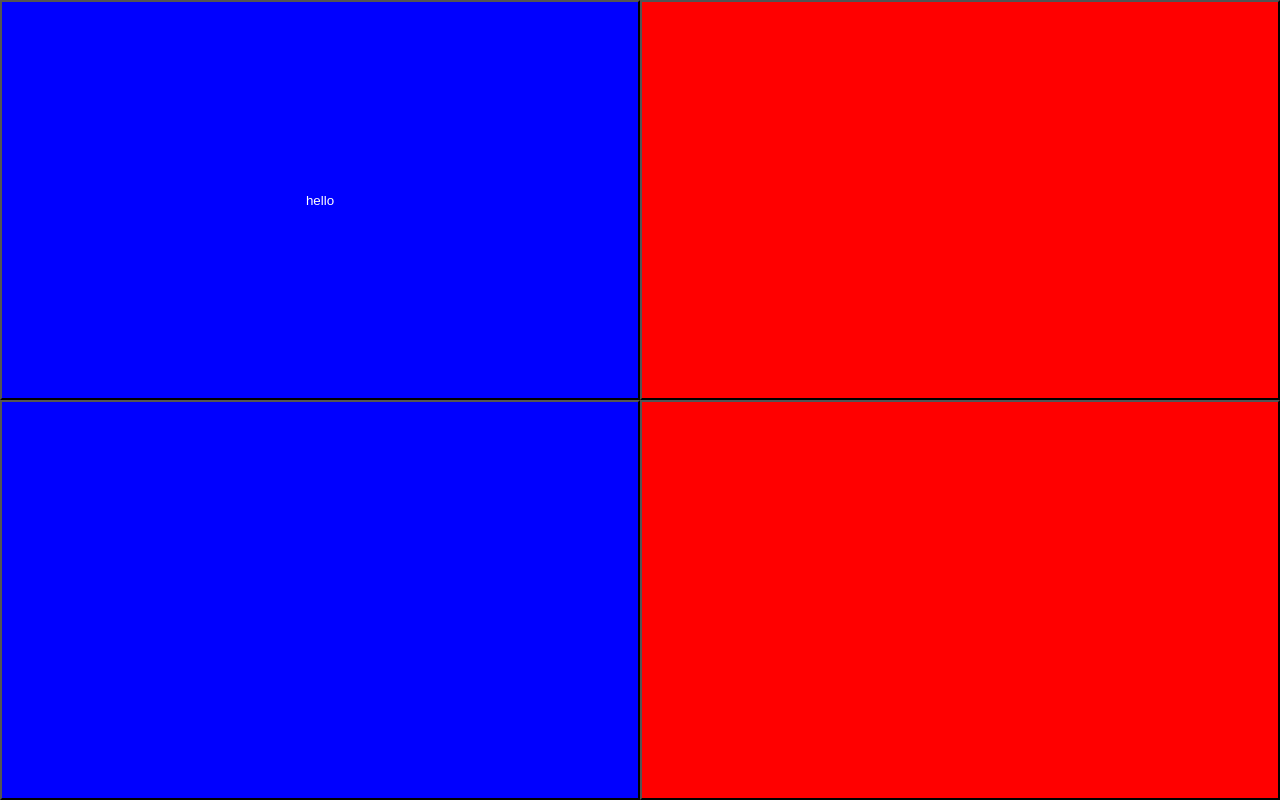
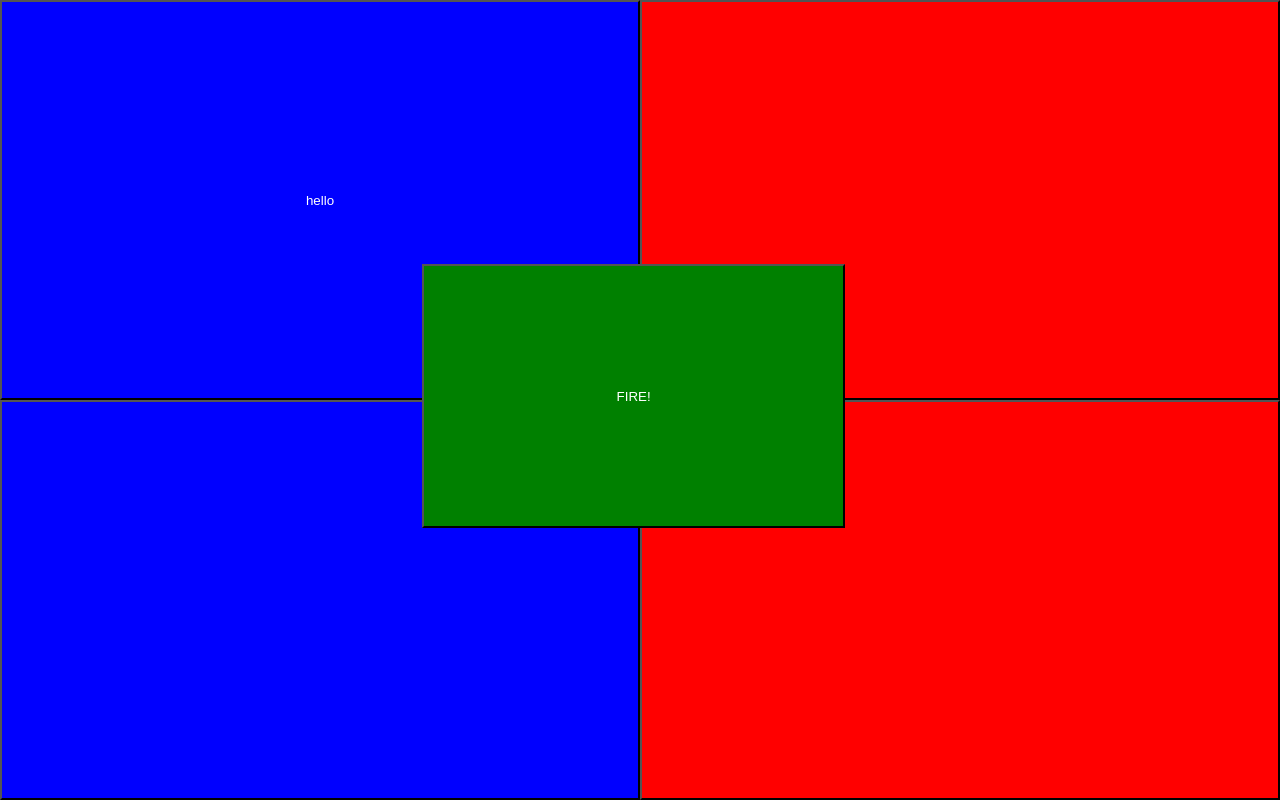
Before and after one commit to seanhess/rudolf, a website: page index.html in a window 1280 px wide. Drawn offline with nearby package versions, Linux system fonts and the light colour scheme.

Commit message:
shoot catapult

```diff
--- a/index.html
+++ b/index.html
@@ -51,6 +51,17 @@
         bottom: 0px;
     }
 
+    .control.FIRE {
+        position: absolute;
+        width: 33%;
+        height: 33%;
+        top: 33%;
+        bottom: 33%;
+        left: 33%;
+        right: 33%;
+        background: green;
+    }
+
 </style>
 
 </head>
@@ -73,6 +84,10 @@
 
 </button>
 
+<button class="control FIRE">
+FIRE!
+</button>
+
 
 <script src="index.js" type="text/javascript"></script>
 </body>
--- a/index.js
+++ b/index.js
@@ -112,6 +112,11 @@ $(".control.right.down").on('touchstart', function() {
 })
 
 
+$(".control.FIRE").on('touchend', function() {
+    $(this).text("BOOM!")
+    setUrl("/shoot", "")
+})
+
 
 function setMode(code) {
     setUrl("/setMode", code)
```
